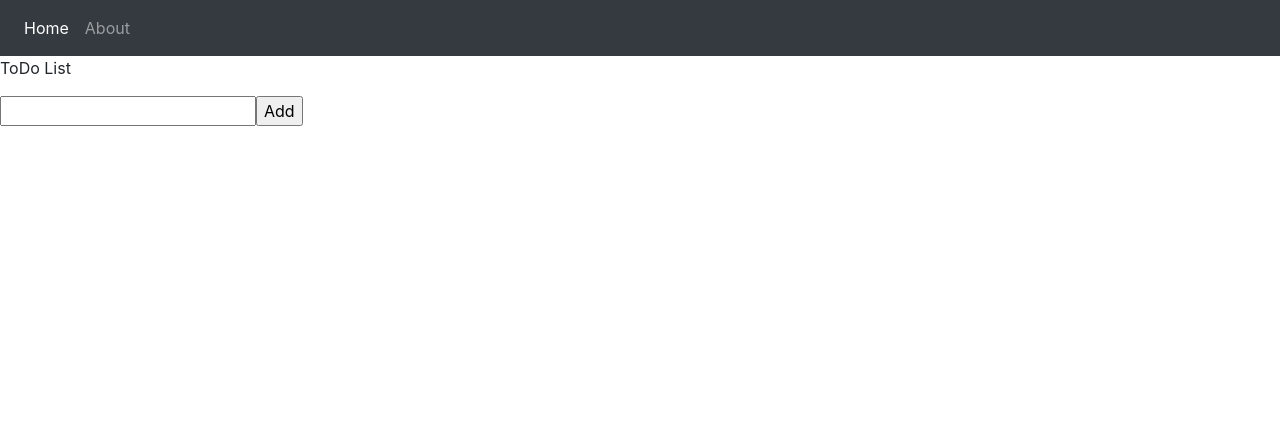
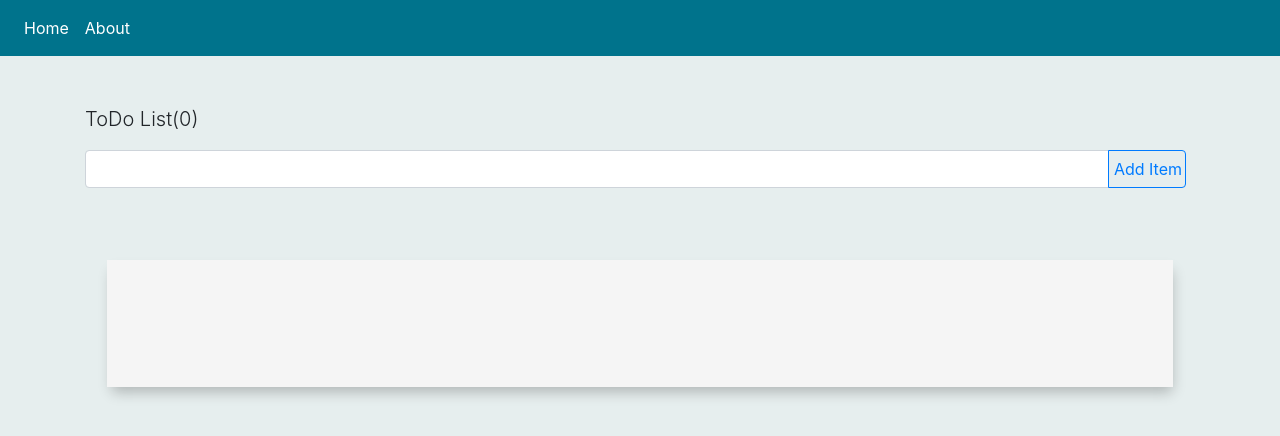
Before and after one commit to JohnsonLu3/Learn, an Angular app in the folder Angular5/ng5/: page / in a window 1280 px wide. Shown: the top 436 px of the page. Built offline with nearby package versions, Linux system fonts and the light colour scheme.

Commit message:
added interpolation for todo list

```diff
--- a/Angular5/ng5/src/app/app.component.html
+++ b/Angular5/ng5/src/app/app.component.html
@@ -1,5 +1,5 @@
 
-<nav class="navbar navbar-expand-lg navbar-dark bg-dark">
+<nav class="navbar navbar-expand-lg">
     <div class="nav" id="navbarNav">
       <ul class="navbar-nav">
         <li class="nav-item active">
--- a/Angular5/ng5/src/app/app.component.scss
+++ b/Angular5/ng5/src/app/app.component.scss
@@ -0,0 +1,7 @@
+.navbar{
+    background-color: #00738c;
+
+    a{
+        color: white;
+    }
+}
--- a/Angular5/ng5/src/app/app.module.ts
+++ b/Angular5/ng5/src/app/app.module.ts
@@ -1,5 +1,7 @@
 import { BrowserModule } from '@angular/platform-browser';
 import { NgModule } from '@angular/core';
+
+import { FormsModule } from '@angular/forms';
 
 import { AppRoutingModule } from './app-routing.module';
 import { AppComponent } from './app.component';
@@ -14,7 +16,8 @@ import { AboutComponent } from './about/about.component';
   ],
   imports: [
     BrowserModule,
-    AppRoutingModule
+    AppRoutingModule,
+    FormsModule
   ],
   providers: [],
   bootstrap: [AppComponent]
--- a/Angular5/ng5/src/app/home/home.component.html
+++ b/Angular5/ng5/src/app/home/home.component.html
@@ -1,15 +1,24 @@
+<div class="container py-5">
+  <div class="col-lg-12">
+    <div class="row">
+        <p class="lead">ToDo List({{itemCount}})</p>
+    </div>
 
-<div class= "row">
-  <div class="col">
-      <p>ToDo List</p>
+    <div class="row">
+      <form action="">
+        <div class="input-group mb-3 inputField">
+          <input type="text" class="form-control" aria-describedby="basic-addon2" name = "item" [(ngModel)] = "todoText">
+          <div class="input-group-append">
+            <input class="btn btn-outline-primary" type="submit" value="Add Item" (click)="addItem()" />
+          </div>
+        </div>
+      </form>
+    </div>
+  </div>
+
+  <div class="row todoList">
+    <ul>
+      <li *ngFor="let task of todoItems"> <input type="checkbox" id={{task}} /> {{task}}</li>
+    </ul>
   </div>
 </div>
-
-<div class="row">
-  <div class="col">
-    <form action="">
-        <input type="text" name="item" />
-        <input type="submit" value="Add" />
-    </form>
-  </div>
-</div>
--- a/Angular5/ng5/src/app/home/home.component.scss
+++ b/Angular5/ng5/src/app/home/home.component.scss
@@ -0,0 +1,36 @@
+.todoList{
+    margin: 5% 2% 5% 2%;
+    background-color: whitesmoke;
+    padding: 5%;
+    -webkit-box-shadow: 2px 8px 13px -3px rgba(0,0,0,0.24);
+    -moz-box-shadow: 2px 8px 13px -3px rgba(0,0,0,0.24);
+    box-shadow: 2px 8px 13px -3px rgba(0,0,0,0.24);
+
+    ul{
+        list-style: none;
+
+        input{
+            height: 1.5em;
+            width: 1.5em;
+
+        }
+
+        input[type=checkbox]:checked + label{
+             color: #589d62;
+        }
+    }
+}
+
+form{
+    width: 100%;
+}
+
+.btn{
+    padding-left: .3em;
+}
+
+.inputField{
+    input{
+        width: 90%;
+    }
+}
--- a/Angular5/ng5/src/app/home/home.component.ts
+++ b/Angular5/ng5/src/app/home/home.component.ts
@@ -7,9 +7,22 @@ import { Component, OnInit } from '@angular/core';
 })
 export class HomeComponent implements OnInit {
 
+  itemCount: number;
+  todoText: string = "";
+  todoItems = [];
+
   constructor() { }
 
   ngOnInit() {
+    this.itemCount = this.todoItems.length;
   }
 
+  addItem(){
+    if(this.todoText != ""){
+      console.log(this.todoText);
+      this.todoItems.push(this.todoText);
+      this.itemCount = this.todoItems.length;
+      this.todoText = "";
+    }
+  }
 }
--- a/Angular5/ng5/src/styles.scss
+++ b/Angular5/ng5/src/styles.scss
@@ -1 +1,4 @@
 /* You can add global styles to this file, and also import other style files */
+body{
+    background-color: #e6eeee;
+}
```
Also changed, not shown: 1 other file (tests, documents, lock files or other folders).
